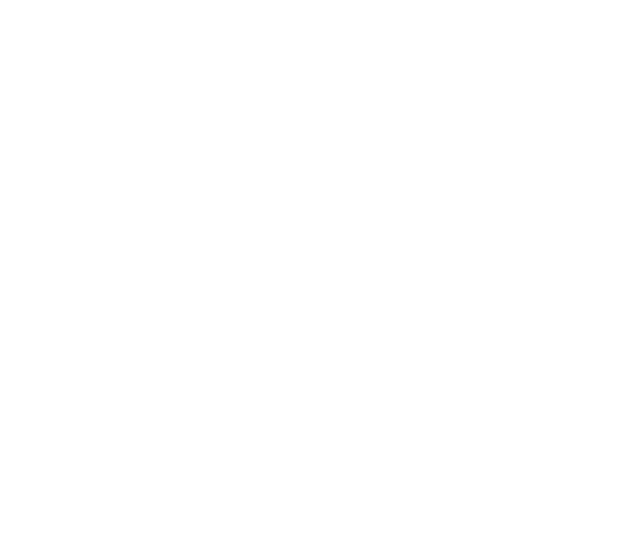
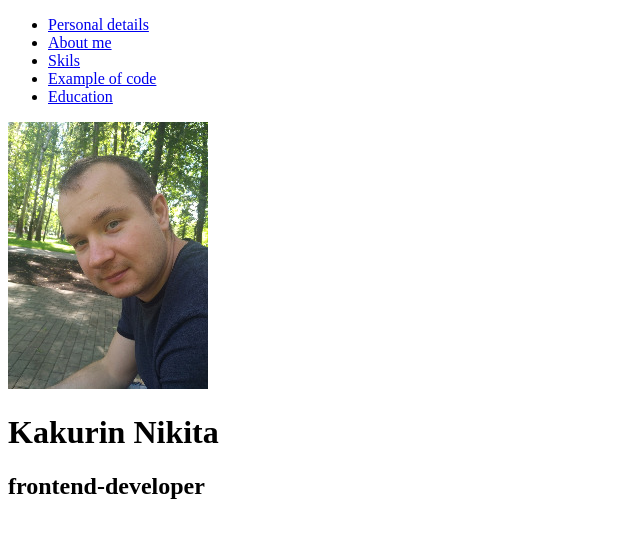
Before and after one commit to NikitaKakurin/rsschool-cv, a plain HTML site: page index.html in a window 1280 px wide. Shown: the whole page, without its empty margins (0-640 px from the left). Drawn offline with Linux system fonts and the light colour scheme.

Commit message:
feat: add header

```diff
--- a/index.html
+++ b/index.html
@@ -4,9 +4,36 @@
       <meta charset="UTF-8">
       <meta http-equiv="X-UA-Compatible" content="IE=edge">
       <meta name="viewport" content="width=device-width, initial-scale=1.0">
+      <link rel="stylesheet" href="styles/style.css">
       <title>CV</title>
   </head>
   <body>
-
-</body>
-</html>
+      <div class="container">
+          <header class="header">
+            <nav class="navigation">
+              <ul>
+                <li class="navigation-item">
+                  <a href="#personal-details">Personal details</a>
+                </li>
+                <li class="navigation-item">
+                  <a href="#about-me">About me</a>
+                </li>
+                <li class="navigation-item">
+                  <a href="#skills">Skils</a>
+                </li>
+                <li class="navigation-item">
+                  <a href="#example">Example of code</a>
+                </li>
+                <li class="navigation-item">
+                  <a href="#education">Education</a>
+                </li>
+              </ul>
+            </nav>
+            <div class="header-avatar">
+              <img class="avatar" src="images/avatar.jpg" alt="my foto">
+              <div>
+                <h1>Kakurin Nikita</h1>
+                <h2>frontend-developer</h2>
+              </div>
+            </div>
+          </header>
```
Lines whose indentation alone changed are shown as unchanged.
